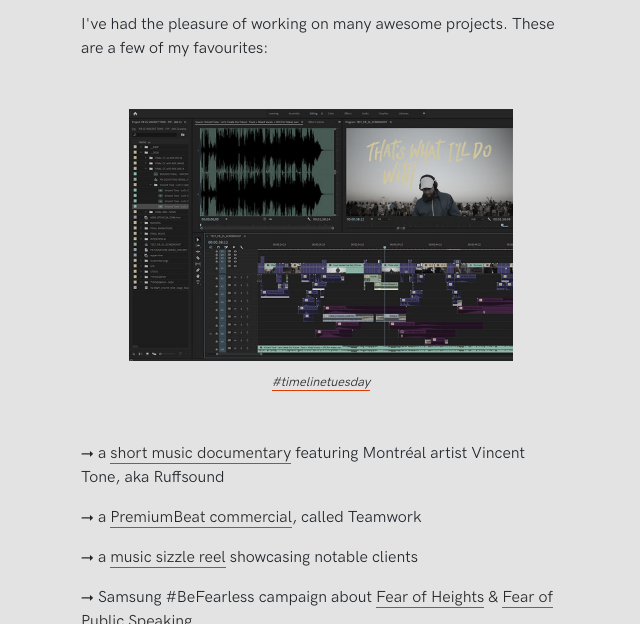
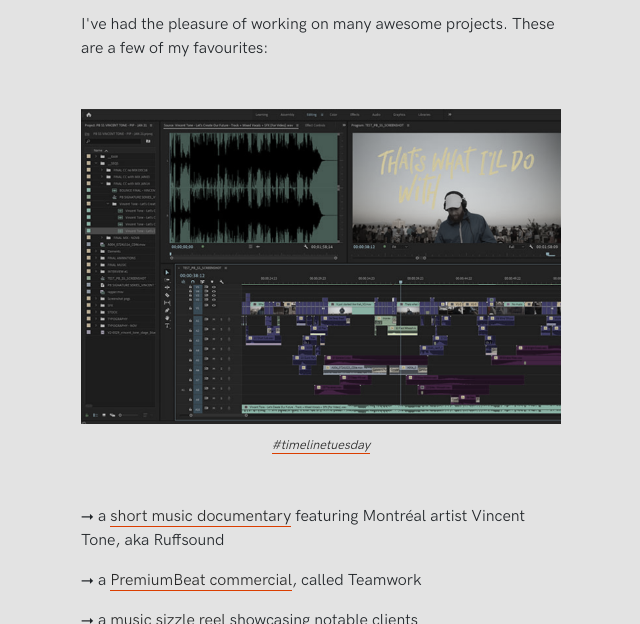
Before and after one commit to mcipswitch/prsclla, a plain HTML site: page v02/videos.html in a window 1280 px wide. Shown: the part 679-1303 px from the top of the page, without its empty margins (111-751 px from the left). Drawn offline with nearby package versions, Linux system fonts and the light colour scheme.

Commit message:
Scale timelinetuesday to 100% width

```diff
--- a/v02/css/styles.css
+++ b/v02/css/styles.css
@@ -92,7 +92,6 @@
 }
 
 figcaption {
-  display: block;
   font-size: 0.8rem;
   text-align: center;
   font-style: italic;
@@ -103,8 +102,6 @@
   filter: saturate(20%);
   display: block;
   margin-top: 10%;
-  margin-left: auto;
-  margin-right: auto;
   margin-bottom: 2%;
 }
 
--- a/v02/videos.html
+++ b/v02/videos.html
@@ -87,10 +87,15 @@
         These are a few of my favourites:
       </p>
 
+
+
+
       <figure>
-        <img class="small" src="assets/ss_vt_laptop.png" alt="editing" width=80%/>
+        <img class="small" src="assets/ss_vt_laptop.png" alt="timelinetuesday" width=100%/>
         <figcaption><a class="animate-in" href="https://twitter.com/hashtag/timelinetuesday?lang=en" target="_blank" alt="#timelinetuesday">#timelinetuesday</a></figcaption>
       </figure>
+
+
 
 
 
```
Also changed, not shown: 2 other files.
